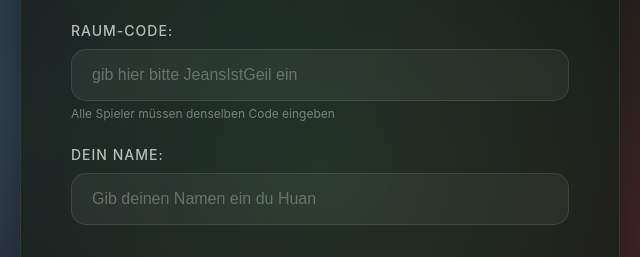
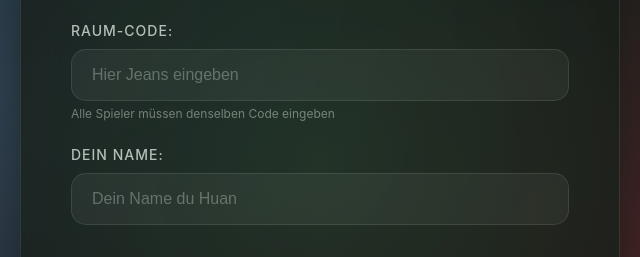
Before and after one commit to xjeansi/Buzzen-3, a website: page public/index.html in a window 1280 px wide. Shown: the part 236-493 px from the top of the page, 320-960 px from the left. Drawn offline with Linux system fonts and the light colour scheme.

Commit message:
Update index.html

```diff
--- a/public/index.html
+++ b/public/index.html
@@ -481,7 +481,7 @@
         <div class="setup-screen active" id="setupScreen">
             <div class="input-group">
                 <label for="roomCode">Raum-Code:</label>
-                <input type="text" id="roomCode" placeholder="gib hier bitte JeansIstGeil ein" maxlength="20">
+                <input type="text" id="roomCode" placeholder="Hier Jeans eingeben" maxlength="20">
                 <small style="color: #777; margin-top: 5px; display: block;">
                     Alle Spieler müssen denselben Code eingeben
                 </small>
@@ -489,7 +489,7 @@
 
             <div class="input-group">
                 <label for="playerName">Dein Name:</label>
-                <input type="text" id="playerName" placeholder="Gib deinen Namen ein du Huan" maxlength="20">
+                <input type="text" id="playerName" placeholder="Dein Name du Huan" maxlength="20">
             </div>
 
             <button class="btn btn-primary" id="joinButton">Beitreten</button>
```
